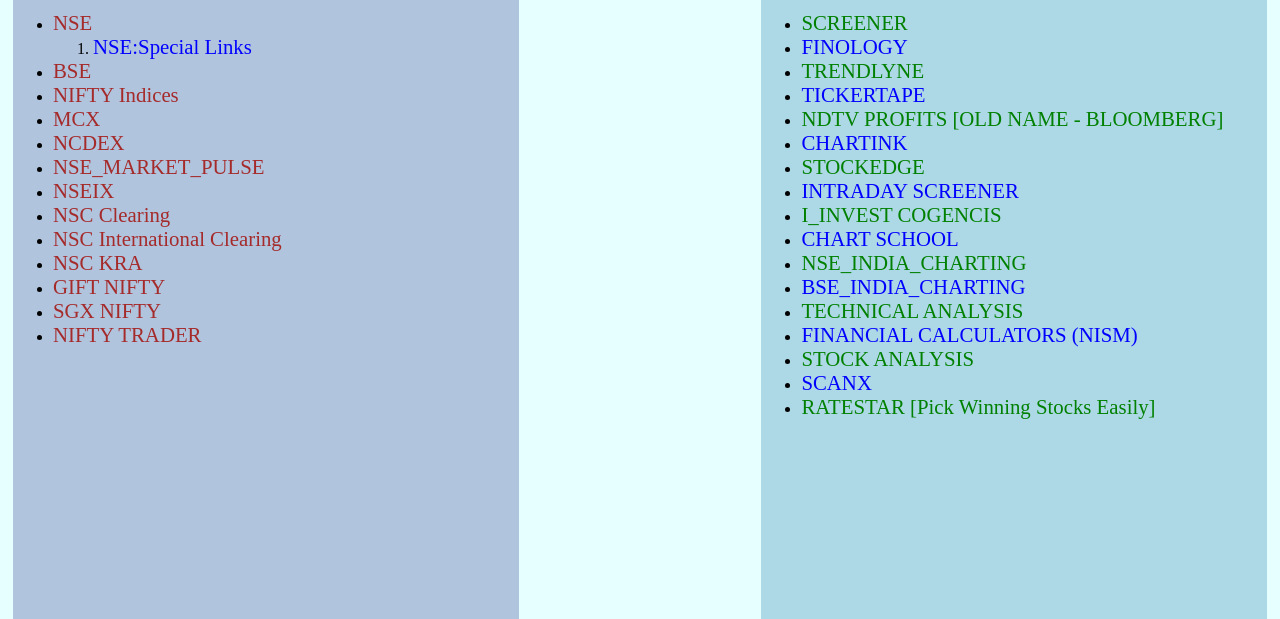
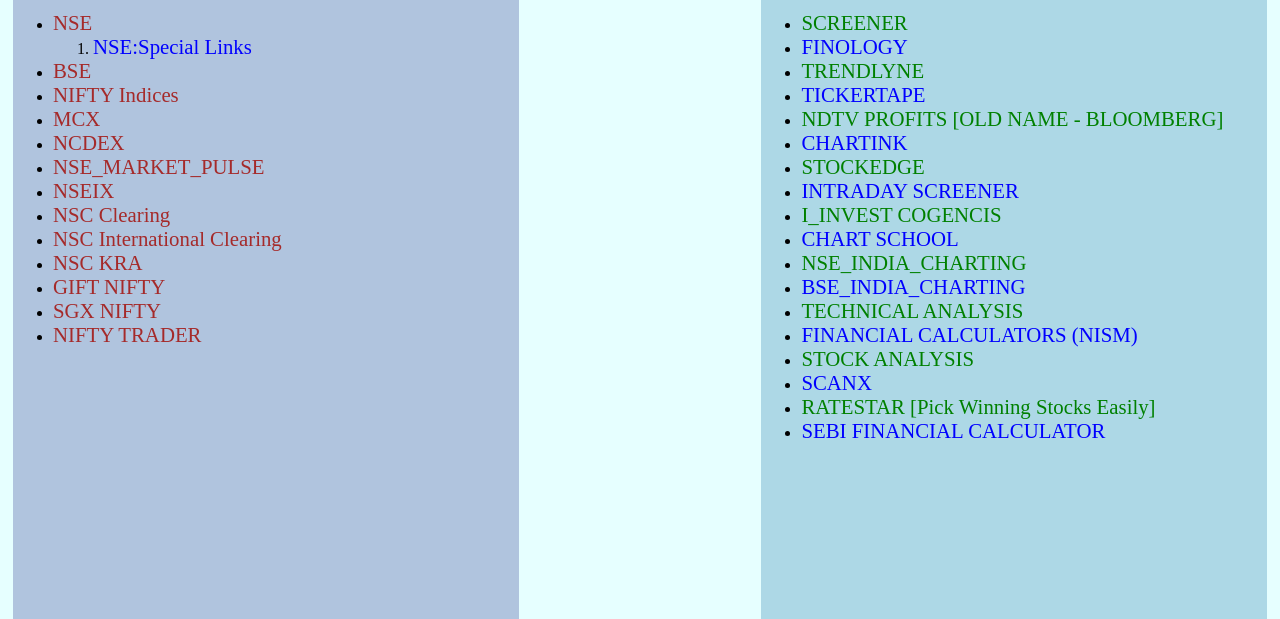
Before and after one commit to CHOUDHURYSTOCKS/FINANCIALLINKS, a plain HTML site: page index.html in a window 1280 px wide. Shown: the part 181-800 px from the top of the page. Drawn offline with Linux system fonts and the light colour scheme.

Commit message:
Update index.html

```diff
--- a/index.html
+++ b/index.html
@@ -122,6 +122,7 @@
 		<li><a href="https://stockanalysis.com/" target="_blank" style="color:green">STOCK ANALYSIS</a></li>
 		<li><a href="https://scanx.trade/" target="_blank" style="color:blue">SCANX</a></li>
 		<li><a href="https://www.ratestar.in/" target="_blank" style="color:green">RATESTAR [Pick Winning Stocks Easily]</a></li>
+		<li><a href="https://investor.sebi.gov.in/calculators/index.html" target="_blank" style="color:blue">SEBI FINANCIAL CALCULATOR</a></li>
 	</ul>
 </div>
 
```
